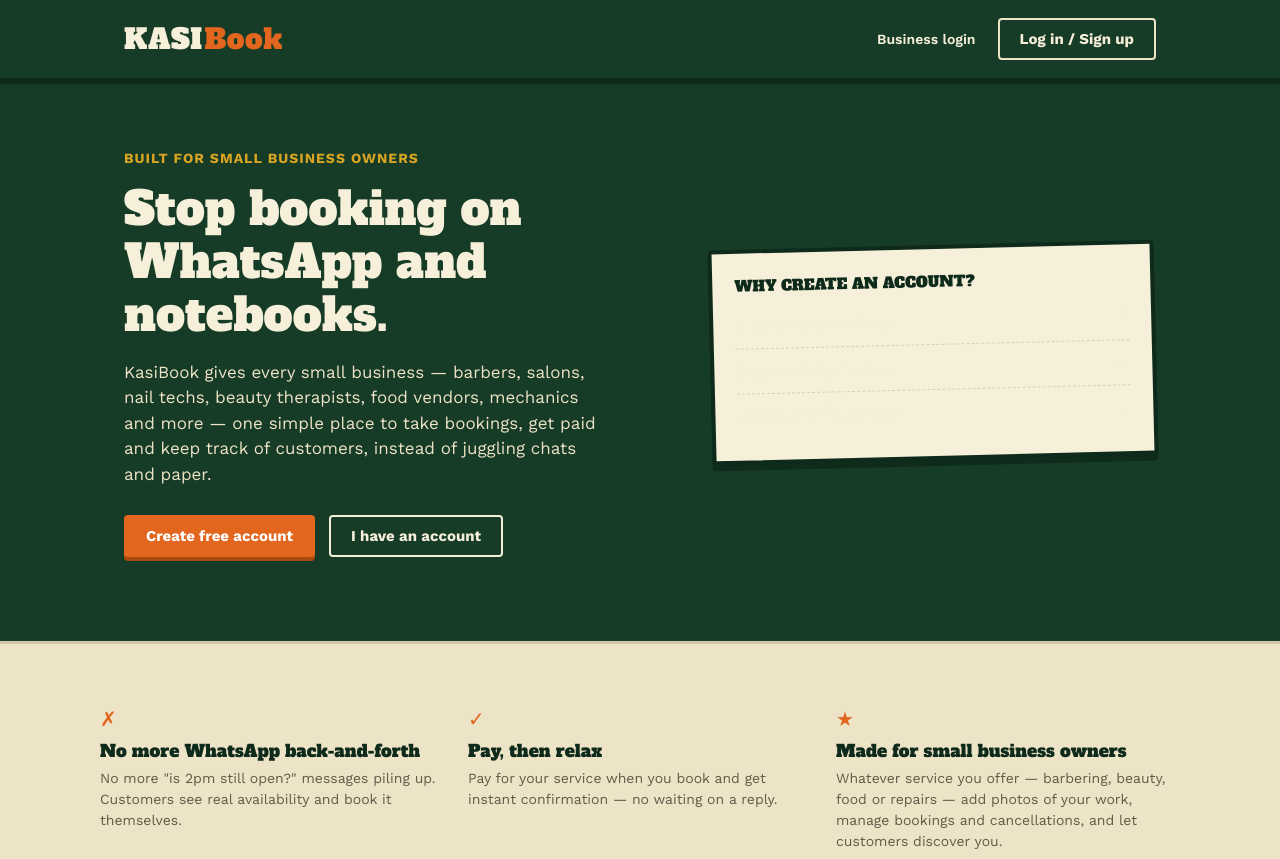
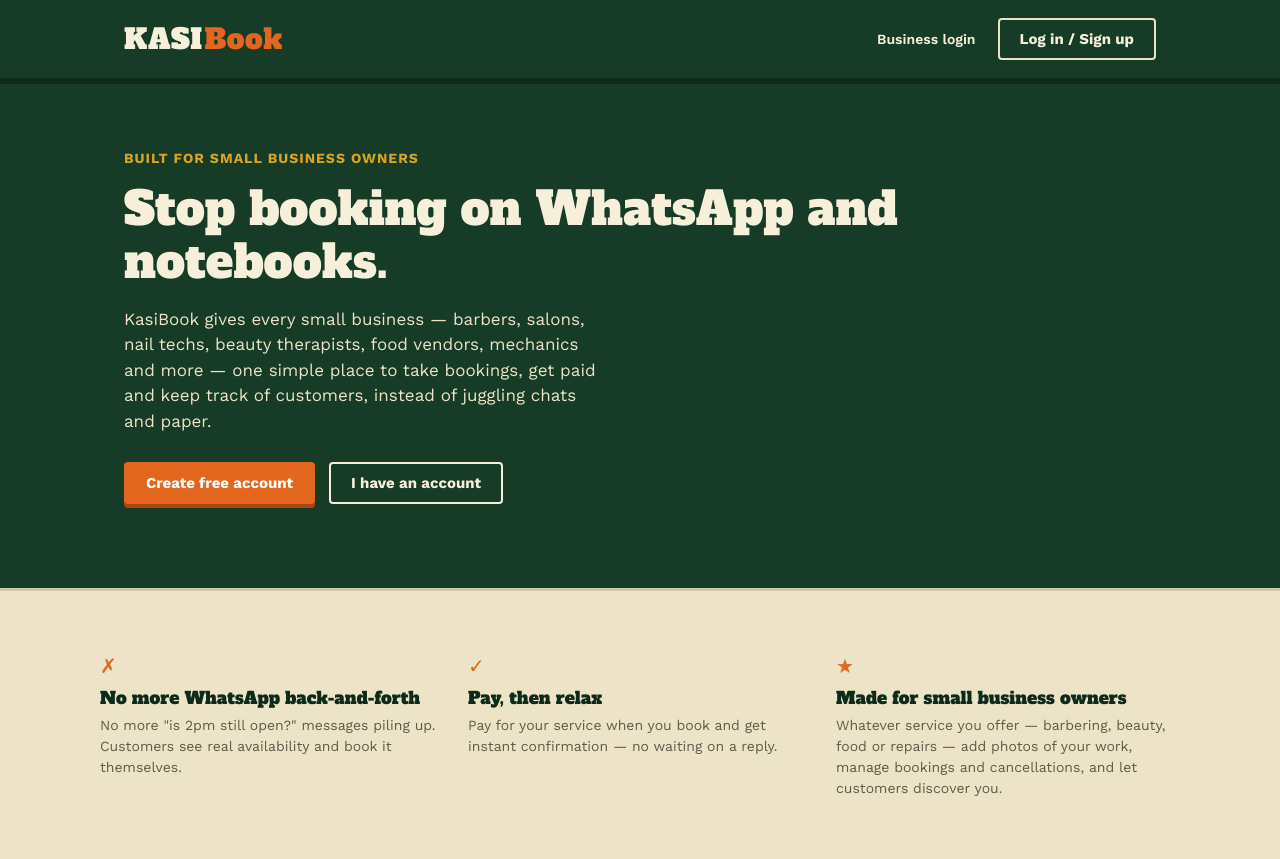
Before and after one commit to Ncebakazi14/KASI-BOOK, a website: page public/index.html in a window 1280 px wide. Shown: the top 859 px of the page. Drawn offline with nearby package versions, Linux system fonts and the light colour scheme.

Commit message:
Remove hero card, refresh business list on logout

```diff
--- a/public/index.html
+++ b/public/index.html
@@ -1,10 +1,10 @@
 <!DOCTYPE html>
 <html lang="en">
 <head>
-<meta charset="UTF-8">
-<meta name="viewport" content="width=device-width, initial-scale=1.0">
-<title>KasiBook — Booking Made Easy for Small Business Owners</title>
-<link rel="stylesheet" href="styles.css">
+  <meta charset="UTF-8">
+  <meta name="viewport" content="width=device-width, initial-scale=1.0">
+  <title>KasiBook — Booking Made Easy for Small Business Owners</title>
+  <link rel="stylesheet" href="styles.css">
 </head>
 <body>
 
@@ -30,12 +30,6 @@
           <button class="btn btn-orange" id="heroSignupBtn">Create free account</button>
           <button class="btn btn-outline" id="heroLoginBtn">I have an account</button>
         </div>
-      </div>
-      <div class="hero-board">
-        <div class="board-title">WHY CREATE AN ACCOUNT?</div>
-        <div class="board-row"><span>Track every booking</span><span>✓</span></div>
-        <div class="board-row"><span>Pay securely in-app</span><span>✓</span></div>
-        <div class="board-row"><span>Instant confirmation</span><span>✓</span></div>
       </div>
     </div>
   </section>
--- a/public/merchant.js
+++ b/public/merchant.js
@@ -102,6 +102,7 @@ logoutBtn.addEventListener("click", () => {
   authWrap.style.display = "flex";
   dashShell.style.display = "none";
   loginPass.value = "";
+  populateLoginOptions();
 });
 
 dashNav.addEventListener("click", (e) => {
--- a/public/styles.css
+++ b/public/styles.css
@@ -137,7 +137,7 @@ button {
   margin: 0 auto;
   padding: 0 24px;
   display: grid;
-  grid-template-columns: 1.1fr 0.9fr;
+  grid-template-columns: 1fr;
   gap: 40px;
   align-items: center;
 }
@@ -168,29 +168,6 @@ button {
 }
 
 .hero-actions { display: flex; gap: 14px; flex-wrap: wrap; }
-
-.hero-board {
-  background: var(--cream);
-  border: 4px solid var(--green-deep);
-  border-radius: var(--radius);
-  box-shadow: var(--shadow);
-  padding: 22px;
-  transform: rotate(-1.4deg);
-}
-.hero-board .board-row {
-  display: flex;
-  justify-content: space-between;
-  padding: 10px 0;
-  border-bottom: 1px dashed var(--line);
-  font-weight: 600;
-}
-.hero-board .board-row:last-child { border-bottom: none; }
-.hero-board .board-title {
-  font-family: 'Alfa Slab One', serif;
-  font-size: 15px;
-  color: var(--green-deep);
-  margin-bottom: 6px;
-}
 
 /* ---------- Sections ---------- */
 .section {
```
